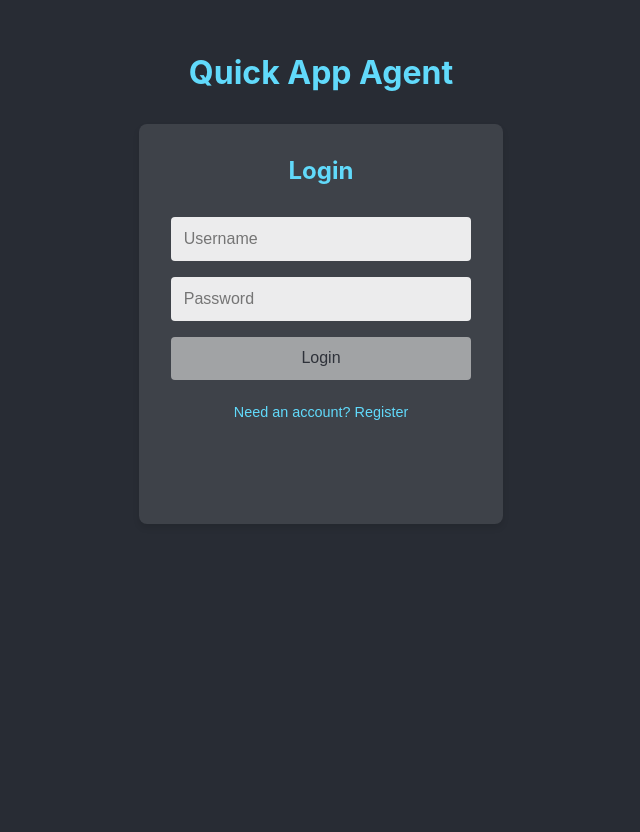
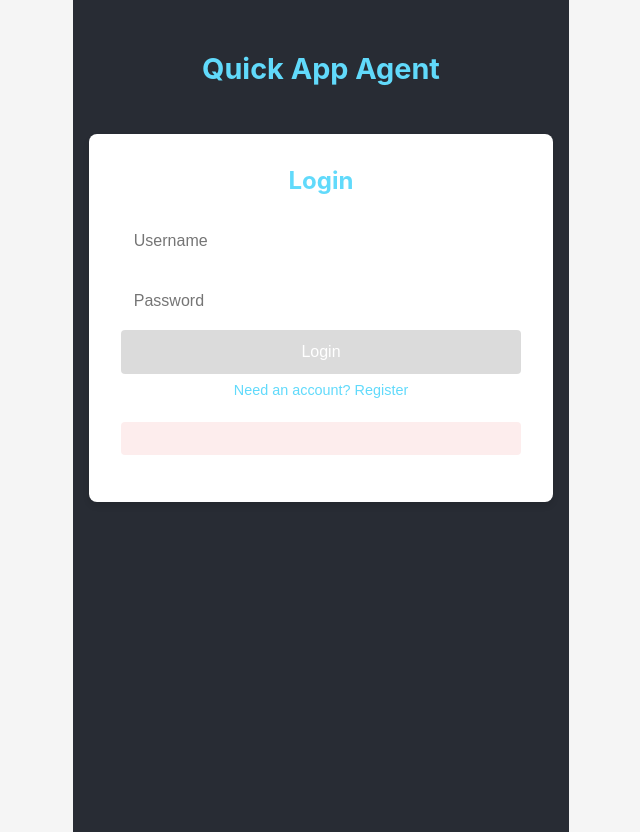
Before and after one commit to appcontentbiz/QAA, a React (Create React App) app in the folder frontend/: page / in a window 1280 px wide. Shown: the whole page, without its empty margins (319-959 px from the left). Built offline with nearby package versions, Linux system fonts and the light colour scheme; no server answers; the HTML template or start-up script is replaced by a standard one.

Commit message:
Update frontend with improved styling and Netlify function integration

```diff
--- a/frontend/package.json
+++ b/frontend/package.json
@@ -1,5 +1,5 @@
 {
-  "name": "quick-app-agent",
+  "name": "qaa-frontend",
   "version": "0.1.0",
   "private": true,
   "dependencies": {
--- a/frontend/src/App.css
+++ b/frontend/src/App.css
@@ -1,5 +1,10 @@
 .App {
   text-align: center;
+  min-height: 100vh;
+  display: flex;
+  justify-content: center;
+  align-items: center;
+  background-color: #f5f5f5;
 }
 
 .App-header {
@@ -20,14 +25,13 @@
 
 /* Login styles */
 .login-container {
-  display: flex;
-  flex-direction: column;
-  gap: 1rem;
+  background: white;
   padding: 2rem;
-  background-color: rgba(255, 255, 255, 0.1);
   border-radius: 8px;
-  min-width: 300px;
   box-shadow: 0 4px 6px rgba(0, 0, 0, 0.1);
+  width: 100%;
+  max-width: 400px;
+  margin: 1rem;
 }
 
 .login-container h2 {
@@ -231,3 +235,76 @@
 .copy-button:hover {
   background-color: rgba(255, 255, 255, 0.2);
 }
+
+h1 {
+  color: #333;
+  margin-bottom: 2rem;
+  font-size: 1.8rem;
+}
+
+.form-group {
+  margin-bottom: 1rem;
+}
+
+input {
+  width: 100%;
+  padding: 0.8rem;
+  margin: 0.5rem 0;
+  border: 1px solid #ddd;
+  border-radius: 4px;
+  font-size: 1rem;
+  box-sizing: border-box;
+}
+
+input:focus {
+  outline: none;
+  border-color: #0066cc;
+  box-shadow: 0 0 0 2px rgba(0, 102, 204, 0.2);
+}
+
+.login-button {
+  width: 100%;
+  padding: 0.8rem;
+  background-color: #0066cc;
+  color: white;
+  border: none;
+  border-radius: 4px;
+  font-size: 1rem;
+  cursor: pointer;
+  transition: background-color 0.2s;
+}
+
+.login-button:hover {
+  background-color: #0052a3;
+}
+
+.login-button:active {
+  background-color: #004080;
+}
+
+.message {
+  margin-top: 1rem;
+  padding: 0.5rem;
+  border-radius: 4px;
+}
+
+.success {
+  color: #2e7d32;
+  background-color: #edf7ed;
+}
+
+.error {
+  color: #d32f2f;
+  background-color: #fdeded;
+}
+
+@media (max-width: 480px) {
+  .login-container {
+    margin: 1rem;
+    padding: 1.5rem;
+  }
+
+  h1 {
+    font-size: 1.5rem;
+  }
+}
--- a/frontend/src/App.js
+++ b/frontend/src/App.js
@@ -1,7 +1,5 @@
 import React, { useState } from "react";
 import "./App.css";
-
-const API_URL = process.env.REACT_APP_API_URL || 'http://localhost:5000';
 
 function App() {
   const [token, setToken] = useState("");
@@ -14,70 +12,90 @@ function App() {
   const [generatedCode, setGeneratedCode] = useState("");
   const [activeTab, setActiveTab] = useState("generate"); // generate, projects, settings
 
+  // Get the API URL based on environment
+  const API_URL = process.env.NODE_ENV === 'production'
+    ? '/.netlify/functions/api'
+    : 'http://localhost:8888/.netlify/functions/api';
+
   const register = async () => {
     try {
-      const response = await fetch(`${API_URL}/register`, {
+      setMessage("Registering...");
+      const response = await fetch(`${API_URL}/auth/register`, {
         method: "POST",
-        headers: { "Content-Type": "application/json" },
+        headers: {
+          "Content-Type": "application/json",
+          "Accept": "application/json"
+        },
         body: JSON.stringify({ username, password }),
       });
+
       const data = await response.json();
 
-      if (response.ok) {
-        setMessage("Registration successful! Please login.");
-        setIsRegistering(false);
+      if (data.token) {
+        setToken(data.token);
+        setMessage("Registration successful!");
+        localStorage.setItem('token', data.token);
       } else {
-        setMessage(data.error || "Registration failed");
+        setMessage(data.message || "Registration failed!");
       }
     } catch (error) {
-      console.error("Registration error:", error);
-      setMessage("Error connecting to server. Please try again later.");
+      console.error('Registration error:', error);
+      setMessage("Error connecting to server. Please try again.");
     }
   };
 
   const login = async () => {
     try {
-      const response = await fetch(`${API_URL}/login`, {
+      setMessage("Logging in...");
+      const response = await fetch(`${API_URL}/auth/login`, {
         method: "POST",
-        headers: { "Content-Type": "application/json" },
+        headers: {
+          "Content-Type": "application/json",
+          "Accept": "application/json"
+        },
         body: JSON.stringify({ username, password }),
       });
+
       const data = await response.json();
 
-      if (response.ok) {
+      if (data.token) {
         setToken(data.token);
         setIsLoggedIn(true);
-        setMessage(`Welcome back, ${data.username}!`);
+        setMessage("Login successful!");
+        localStorage.setItem('token', data.token);
       } else {
-        setMessage(data.error || "Login failed");
+        setMessage(data.message || "Login failed!");
       }
     } catch (error) {
-      console.error("Login error:", error);
-      setMessage("Error connecting to server. Please make sure the backend server is running.");
+      console.error('Login error:', error);
+      setMessage("Error connecting to server. Please try again.");
     }
   };
 
   const generateCode = async () => {
     try {
+      setMessage("Generating code...");
       const response = await fetch(`${API_URL}/generate-code`, {
         method: "POST",
         headers: {
           "Content-Type": "application/json",
+          "Accept": "application/json",
           "x-access-token": token
         },
         body: JSON.stringify({ prompt: codePrompt }),
       });
+
       const data = await response.json();
 
-      if (response.ok) {
+      if (data.generated_code) {
         setGeneratedCode(data.generated_code);
         setMessage("Code generated successfully!");
       } else {
-        setMessage(data.error || "Failed to generate code");
+        setMessage(data.message || "Failed to generate code!");
       }
     } catch (error) {
-      console.error("Code generation error:", error);
-      setMessage("Error connecting to server.");
+      console.error('Code generation error:', error);
+      setMessage("Error connecting to server. Please try again.");
     }
   };
 
@@ -216,7 +234,7 @@ function App() {
             >
               {isRegistering ? "Already have an account? Login" : "Need an account? Register"}
             </button>
-            <p className={`message ${message.includes('Error') || message.includes('failed') ? 'error' : message.includes('successful') ? 'success' : ''}`}>
+            <p className={`message ${message.includes('successful') ? 'success' : 'error'}`}>
               {message}
             </p>
           </div>
```
